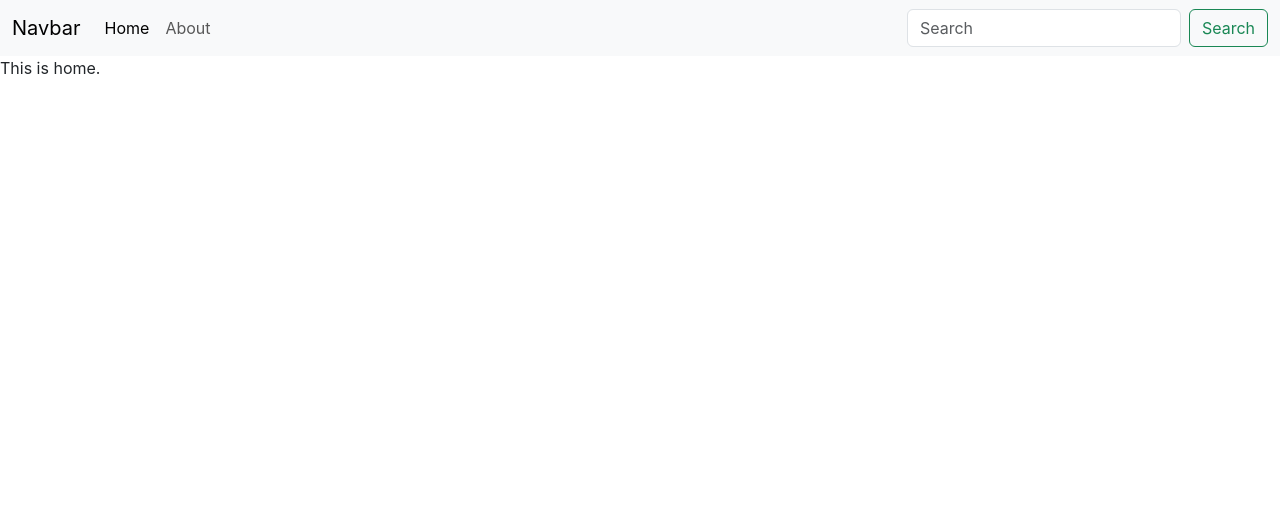
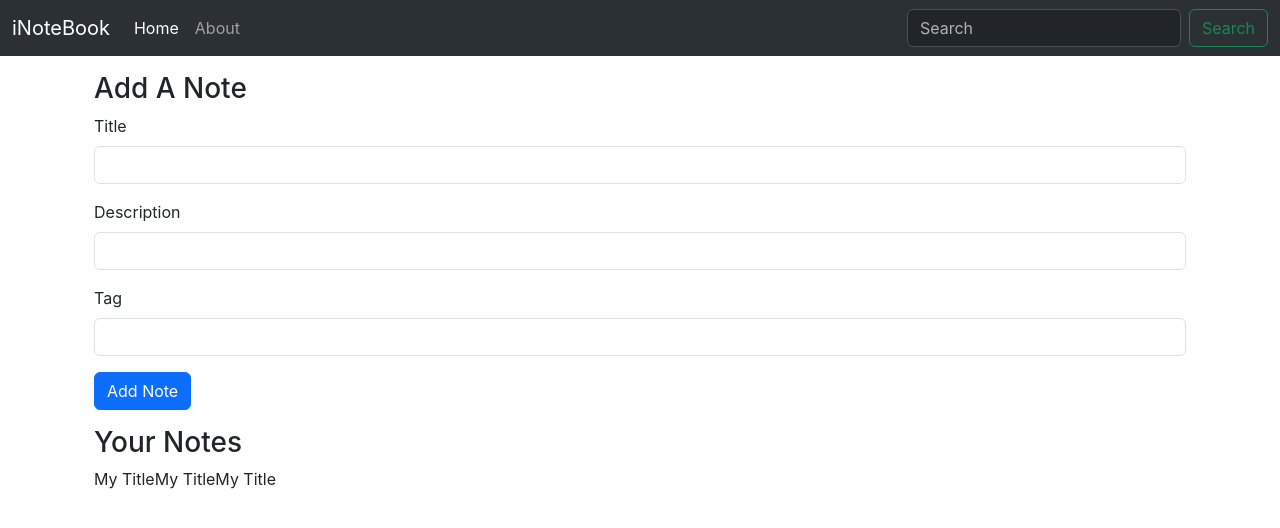
Before and after one commit to imayushsri/iNoteBook, a React (Create React App) app: page / in a window 1280 px wide. Shown: the top 528 px of the page. Built offline with nearby package versions, Linux system fonts and the light colour scheme.

Commit message:
useContext useLocation

```diff
--- a/src/App.js
+++ b/src/App.js
@@ -3,16 +3,21 @@
 import Navbar from './components/Navbar';
 import Home from './components/Home';
 import About from './components/About';
+import NoteState from './context/notes/NoteState';
 function App() {
   return (
     <>
+    <NoteState>
     <Router>
         <Navbar/>
+        <div className="container">
         <Routes>
           <Route  path='/' exact element={<Home/>}></Route>
           <Route path='/about' exact element={<About/>}></Route>
         </Routes>
+    </div>
     </Router>
+    </NoteState>
     </>
   );
 }
--- a/src/components/Home.js
+++ b/src/components/Home.js
@@ -1,9 +1,37 @@
-import React from 'react'
+import React, {useContext} from 'react'
+import noteContext from '../context/notes/noteContext';
+
 
 const Home = () => {
+  const context = useContext(noteContext);
+  const {notes, setNotes} = context;
   return (
     <div>
-      This is home.
+      <div className="container my-3">
+      <h3>Add A Note</h3>
+
+      <form>
+  <div className="mb-3">
+    <label htmlFor="title" className="form-label">Title</label>
+    <input type="text" className="form-control" id="title" name='title' aria-describedby="emailHelp"/>
+  </div>
+  <div className="mb-3">
+    <label htmlFor="description" className="form-label">Description</label>
+    <input type="text" className="form-control" id="description" name='discription'/>
+  </div>
+  <div className="mb-3">
+    <label htmlFor="tag" className="form-label">Tag</label>
+    <input type="text" className="form-control" id="tag" name='tag'/>
+  </div>
+  <button type="submit" className="btn btn-primary">Add Note</button>
+</form>
+</div>
+<div className="container my-3">
+      <h3>Your Notes</h3>
+      {notes.map((note)=>{
+        return note.title
+      })}
+    </div>
     </div>
   )
 }
--- a/src/components/Navbar.js
+++ b/src/components/Navbar.js
@@ -1,21 +1,25 @@
-import React from 'react';
-import {Link} from 'react-router-dom';
+import React, {useEffect} from 'react';
+import {Link, useLocation} from 'react-router-dom';
 
 const Navbar = () => {
+  let location = useLocation();
+  // useEffect(() => {
+  //   // console.log(location.pathname);
+  // }, [location]);
   return (
-    <nav className="navbar navbar-expand-lg bg-body-tertiary">
+    <nav className="navbar bg-dark navbar-expand-lg bg-body-tertiary" data-bs-theme = 'dark'>
   <div className="container-fluid">
-    <Link className="navbar-brand" to="/">Navbar</Link>
+    <Link className="navbar-brand" to="/">iNoteBook</Link>
     <button className="navbar-toggler" type="button" data-bs-toggle="collapse" data-bs-target="#navbarSupportedContent" aria-controls="navbarSupportedContent" aria-expanded="false" aria-label="Toggle navigation">
       <span className="navbar-toggler-icon"></span>
     </button>
     <div className="collapse navbar-collapse" id="navbarSupportedContent">
       <ul className="navbar-nav me-auto mb-2 mb-lg-0">
         <li className="nav-item">
-          <Link className="nav-link active" aria-current="page" to="/">Home</Link>
+          <Link className={`nav-link ${location.pathname === '/'? 'active' : ''}`} aria-current="page" to="/">Home</Link>
         </li>
         <li className="nav-item">
-          <Link className="nav-link" to="/about">About</Link>
+          <Link className={`nav-link ${location.pathname === '/about' ? 'active' : ''}`} to="/about">About</Link>
         </li>
       </ul>
       <form className="d-flex" role="search">
--- /dev/null
+++ b/src/context/notes/NoteState.js
@@ -0,0 +1,46 @@
+import { useState } from "react";
+import noteContext from "./noteContext";
+
+const NoteState = (props) =>{
+
+    const notesInitialize = [
+        {
+          "_id": "65feb0396affa327df23264d",
+          "user": "65fa9389ce433fcdb91926f7",
+          "title": "My Title",
+          "description": "My description is this description.",
+          "tag": "personal",
+          "date": "2024-03-23T10:34:33.249Z",
+          "__v": 0
+        },
+        {
+          "_id": "65feb0396affa327df23264f",
+          "user": "65fa9389ce433fcdb91926f7",
+          "title": "My Title",
+          "description": "My description is this description.",
+          "tag": "personal",
+          "date": "2024-03-23T10:34:33.980Z",
+          "__v": 0
+        },
+        {
+          "_id": "65feb250066e0bc1b75fdbd4",
+          "user": "65fa9389ce433fcdb91926f7",
+          "title": "My Title",
+          "description": "My description is this description.",
+          "tag": "personal",
+          "date": "2024-03-23T10:43:28.210Z",
+          "__v": 0
+        }
+      ]
+
+
+    const [notes, setNotes] = useState(notesInitialize);
+
+   return (
+   <noteContext.Provider value={{notes, setNotes}}>
+       {props.children}
+   </noteContext.Provider>
+   )
+}
+
+export default NoteState;
--- /dev/null
+++ b/src/context/notes/noteContext.js
@@ -0,0 +1,5 @@
+import { createContext } from "react";
+
+const noteContext = createContext();
+
+export default noteContext;
```
Also changed, not shown: 1 other file (tests, documents, lock files or other folders).
